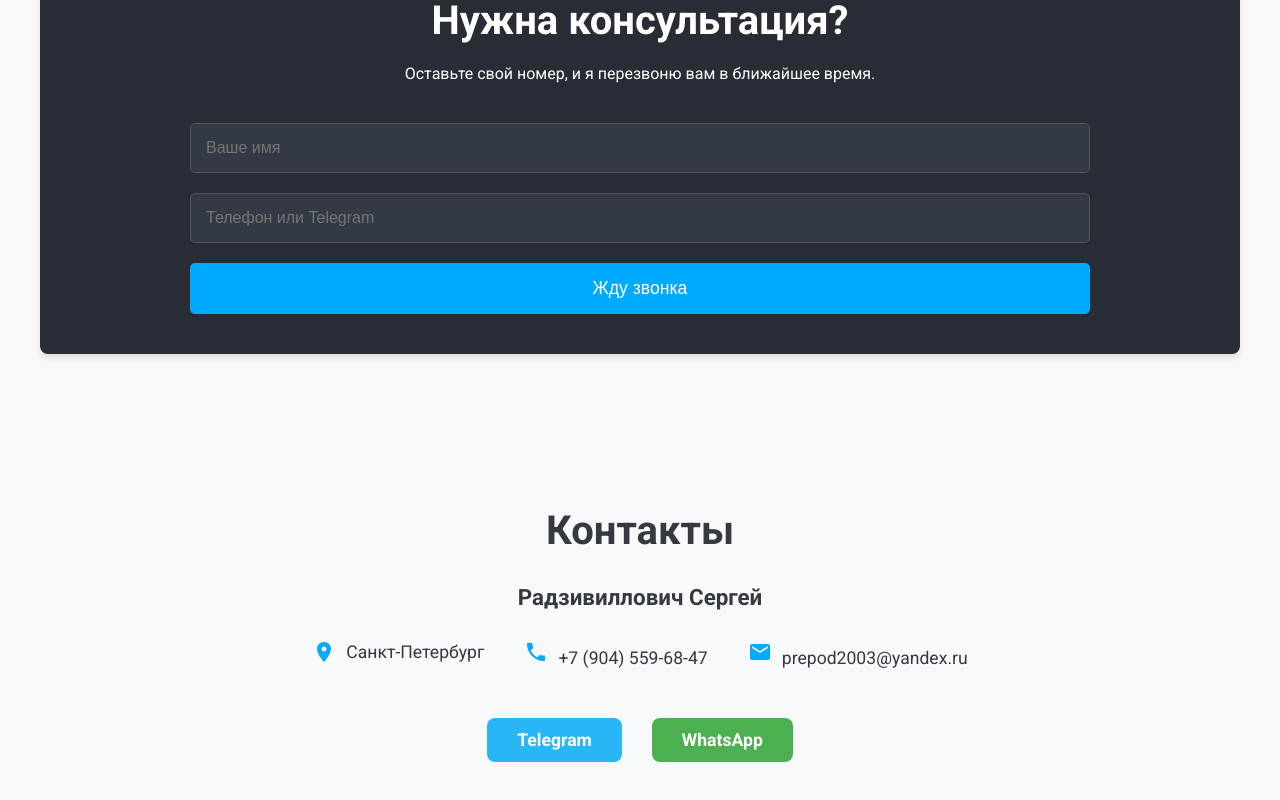
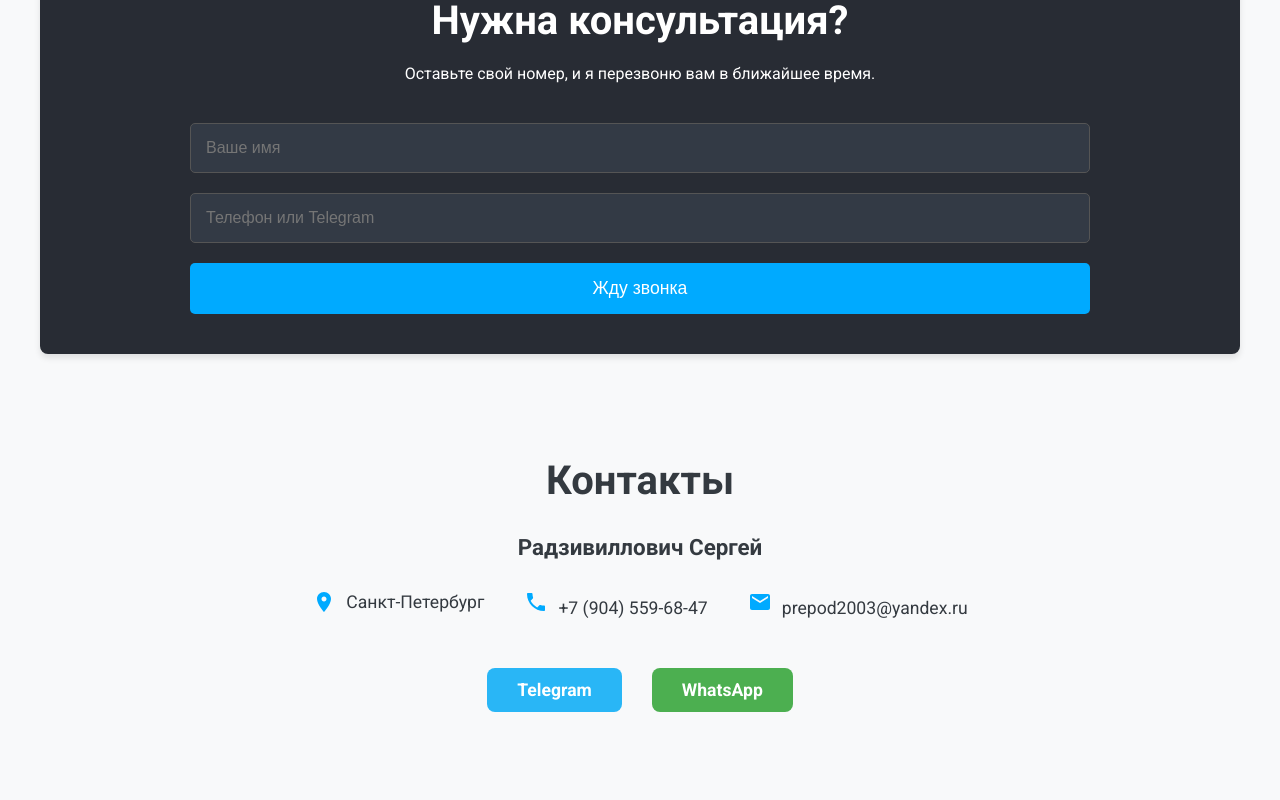
Before and after one commit to prepod2003/1c-expert-landing, a React (Create React App) app: page / in a window 1280 px wide. Shown: the part 3550-4350 px from the top of the page. Built offline with nearby package versions, Linux system fonts and the light colour scheme.

Commit message:
fix: Final final final adjustment for anchor scroll

```diff
--- a/src/components/Footer.css
+++ b/src/components/Footer.css
@@ -1,5 +1,5 @@
 .footer {
-  padding: 80px 0 40px; /* Увеличиваем верхний padding, оставляем нижний */
+  padding: 30px 0; /* Уменьшаем вертикальные отступы */
   /* scroll-margin-top убираем, он не работает надежно */
   text-align: center;
   background-color: #f8f9fa;
```
